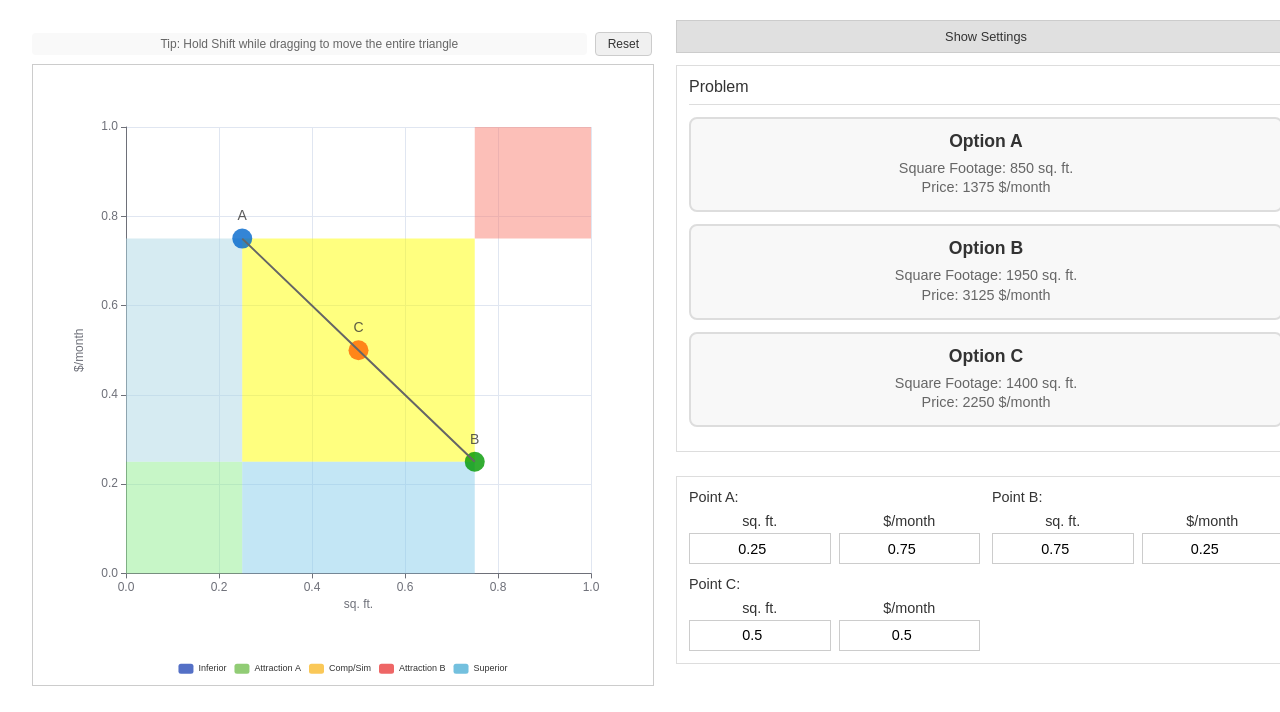
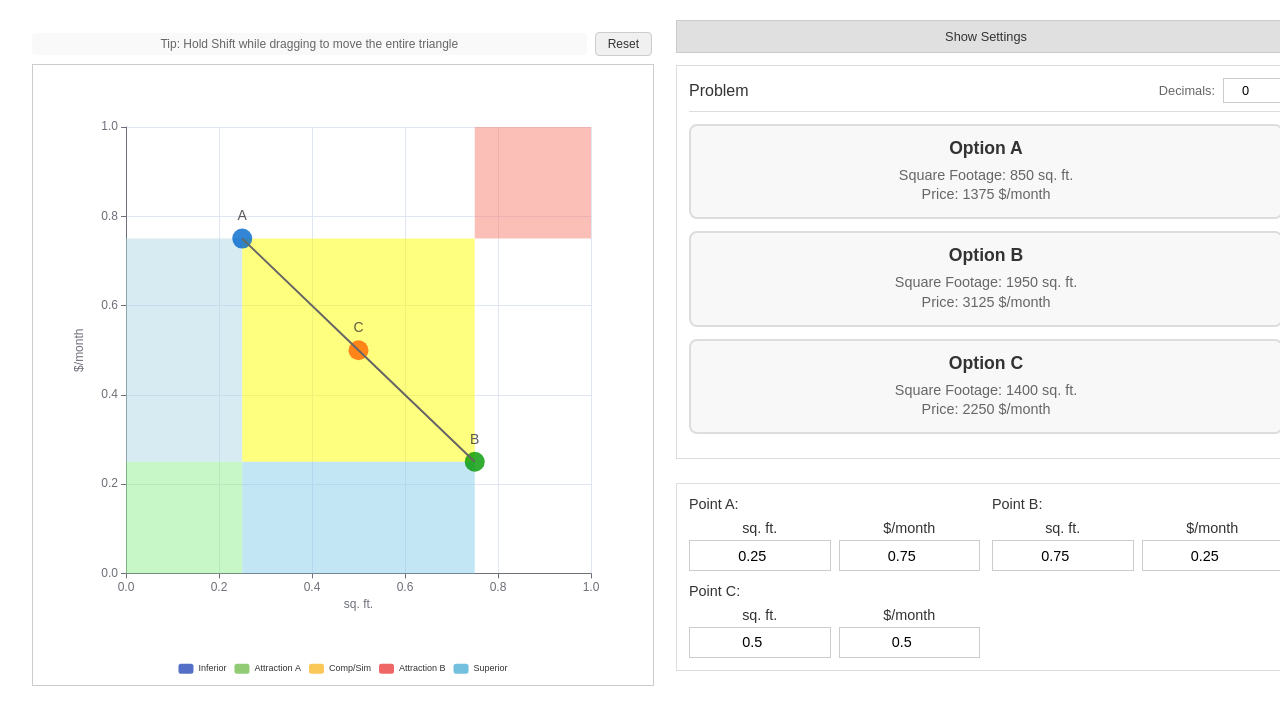
Before and after one commit to sbel2/mac_visual, a Vue app: page / in a window 1280 px wide. Shown: the top 712 px of the page. Built offline with nearby package versions, Linux system fonts and the light colour scheme.

Commit message:
decimals and keyboard input refine

```diff
--- a/App.vue
+++ b/App.vue
@@ -30,6 +30,7 @@
                 type="text"
                 class="number-input"
                 placeholder="e.g., Apartment Rental (or NA)"
+                @keydown="handleInputKeydown"
               />
             </div>
           </div>
@@ -43,6 +44,7 @@
                 type="text"
                 class="number-input"
                 placeholder="e.g., Square Footage"
+                @keydown="handleInputKeydown"
               />
             </div>
             <div class="input-row">
@@ -52,6 +54,7 @@
                 type="text"
                 class="number-input"
                 placeholder="e.g., sq. ft."
+                @keydown="handleInputKeydown"
               />
             </div>
             <div class="input-row">
@@ -61,6 +64,7 @@
                 type="number"
                 step="1"
                 class="number-input"
+                @keydown="handleInputKeydown"
               />
             </div>
             <div class="input-row">
@@ -70,6 +74,7 @@
                 type="number"
                 step="1"
                 class="number-input"
+                @keydown="handleInputKeydown"
               />
             </div>
             <div class="input-row checkbox-row">
@@ -78,6 +83,8 @@
                   v-model="params.xInverse"
                   type="checkbox"
                   class="checkbox-input"
+                  @keydown="handleInputKeydown"
+                  title="Press Space to toggle"
                 />
                 Inverse (lower is better)
               </label>
@@ -93,6 +100,7 @@
                 type="text"
                 class="number-input"
                 placeholder="e.g., Price"
+                @keydown="handleInputKeydown"
               />
             </div>
             <div class="input-row">
@@ -102,6 +110,7 @@
                 type="text"
                 class="number-input"
                 placeholder="e.g., $/month"
+                @keydown="handleInputKeydown"
               />
             </div>
             <div class="input-row">
@@ -111,6 +120,7 @@
                 type="number"
                 step="1"
                 class="number-input"
+                @keydown="handleInputKeydown"
               />
             </div>
             <div class="input-row">
@@ -120,6 +130,7 @@
                 type="number"
                 step="1"
                 class="number-input"
+                @keydown="handleInputKeydown"
               />
             </div>
             <div class="input-row checkbox-row">
@@ -128,6 +139,8 @@
                   v-model="params.yInverse"
                   type="checkbox"
                   class="checkbox-input"
+                  @keydown="handleInputKeydown"
+                  title="Press Space to toggle"
                 />
                 Inverse (lower is better)
               </label>
@@ -139,7 +152,21 @@
 
         <!-- Generated Output -->
         <div class="generated-output">
-          <h3>{{ params.domain && params.domain.toUpperCase() !== 'NA' ? params.domain + ' Problem' : 'Problem' }}</h3>
+          <div class="problem-header">
+            <h3>{{ params.domain && params.domain.toUpperCase() !== 'NA' ? params.domain + ' Problem' : 'Problem' }}</h3>
+            <div class="decimals-control">
+              <label>Decimals:</label>
+              <input
+                v-model.number="params.decimals"
+                type="number"
+                min="0"
+                max="5"
+                step="1"
+                class="decimals-input"
+                title="Number of decimal places"
+              />
+            </div>
+          </div>
 
           <div class="problem-description">
             <div class="option-cards">
@@ -295,6 +322,7 @@ const points = reactive({
 // Parameter controls for real-world transformation
 const params = reactive({
   domain: '',
+  decimals: 0,
   xName: 'Square Footage',
   xUnit: 'sq. ft.',
   xMin: 300,
@@ -308,9 +336,9 @@ const params = reactive({
 })
 
 // ===== UTILITY FUNCTIONS =====
-function transformValue(q, min, max, inverse) {
+function transformValue(q, min, max, inverse, decimals = 0) {
   const value = inverse ? (1 - q) * (max - min) + min : q * (max - min) + min
-  return Math.round(value)
+  return decimals > 0 ? value.toFixed(decimals) : Math.round(value)
 }
 
 function roundToThreeDecimals(value) {
@@ -320,16 +348,16 @@ function roundToThreeDecimals(value) {
 // ===== COMPUTED PROPERTIES =====
 const transformedValues = computed(() => ({
   A: {
-    x: transformValue(points.A.x, params.xMin, params.xMax, params.xInverse),
-    y: transformValue(points.A.y, params.yMin, params.yMax, params.yInverse)
+    x: transformValue(points.A.x, params.xMin, params.xMax, params.xInverse, params.decimals),
+    y: transformValue(points.A.y, params.yMin, params.yMax, params.yInverse, params.decimals)
   },
   B: {
-    x: transformValue(points.B.x, params.xMin, params.xMax, params.xInverse),
-    y: transformValue(points.B.y, params.yMin, params.yMax, params.yInverse)
+    x: transformValue(points.B.x, params.xMin, params.xMax, params.xInverse, params.decimals),
+    y: transformValue(points.B.y, params.yMin, params.yMax, params.yInverse, params.decimals)
   },
   C: {
-    x: transformValue(points.C.x, params.xMin, params.xMax, params.xInverse),
-    y: transformValue(points.C.y, params.yMin, params.yMax, params.yInverse)
+    x: transformValue(points.C.x, params.xMin, params.xMax, params.xInverse, params.decimals),
+    y: transformValue(points.C.y, params.yMin, params.yMax, params.yInverse, params.decimals)
   }
 }))
 
@@ -730,6 +758,46 @@ const validateCoordinate = (point, axis, event) => {
   event.target.value = value.toFixed(3)
 }
 
+// Handle keyboard navigation in settings inputs
+const handleInputKeydown = (event) => {
+  // For checkboxes, Space toggles and Enter moves to next field
+  if (event.target.type === 'checkbox') {
+    if (event.key === 'Enter' || event.key === 'ArrowDown') {
+      event.preventDefault()
+      const inputs = Array.from(document.querySelectorAll('.parameter-controls .number-input, .parameter-controls .checkbox-input'))
+      const currentIndex = inputs.indexOf(event.target)
+      if (currentIndex >= 0 && currentIndex < inputs.length - 1) {
+        inputs[currentIndex + 1].focus()
+      }
+    } else if (event.key === 'ArrowUp') {
+      event.preventDefault()
+      const inputs = Array.from(document.querySelectorAll('.parameter-controls .number-input, .parameter-controls .checkbox-input'))
+      const currentIndex = inputs.indexOf(event.target)
+      if (currentIndex > 0) {
+        inputs[currentIndex - 1].focus()
+      }
+    }
+    // Space key is handled natively by checkbox - no need to prevent default
+  } else {
+    // For text/number inputs
+    if (event.key === 'Enter' || event.key === 'ArrowDown') {
+      event.preventDefault()
+      const inputs = Array.from(document.querySelectorAll('.parameter-controls .number-input, .parameter-controls .checkbox-input'))
+      const currentIndex = inputs.indexOf(event.target)
+      if (currentIndex >= 0 && currentIndex < inputs.length - 1) {
+        inputs[currentIndex + 1].focus()
+      }
+    } else if (event.key === 'ArrowUp') {
+      event.preventDefault()
+      const inputs = Array.from(document.querySelectorAll('.parameter-controls .number-input, .parameter-controls .checkbox-input'))
+      const currentIndex = inputs.indexOf(event.target)
+      if (currentIndex > 0) {
+        inputs[currentIndex - 1].focus()
+      }
+    }
+  }
+}
+
 // ===== WATCHERS =====
 // Watch for changes in points and update chart
 watch(points, () => {
@@ -985,6 +1053,45 @@ onUnmounted(() => {
   padding-bottom: 0.5rem;
 }
 
+.problem-header {
+  display: flex;
+  align-items: center;
+  justify-content: space-between;
+  margin-bottom: 0.75rem;
+  border-bottom: 1px solid #ddd;
+  padding-bottom: 0.5rem;
+}
+
+.problem-header h3 {
+  margin: 0;
+  border-bottom: none;
+  padding-bottom: 0;
+}
+
+.decimals-control {
+  display: flex;
+  align-items: center;
+  gap: 0.5rem;
+}
+
+.decimals-control label {
+  font-size: 0.8rem;
+  color: #666;
+}
+
+.decimals-input {
+  width: 50px;
+  padding: 0.25rem;
+  border: 1px solid #ccc;
+  font-size: 0.8rem;
+  text-align: center;
+}
+
+.decimals-input:focus {
+  outline: none;
+  border-color: #666;
+}
+
 .control-group {
   margin-bottom: 0.75rem;
 }
@@ -1023,6 +1130,19 @@ onUnmounted(() => {
 
 .checkbox-input {
   cursor: pointer;
+}
+
+.checkbox-input:focus {
+  outline: 2px solid #0066cc;
+  outline-offset: 2px;
+}
+
+.checkbox-row label:has(.checkbox-input:focus)::after {
+  content: ' (Press Space to toggle)';
+  color: #999;
+  font-size: 0.75rem;
+  font-style: italic;
+  margin-left: 0.5rem;
 }
 
 .number-input {
```
